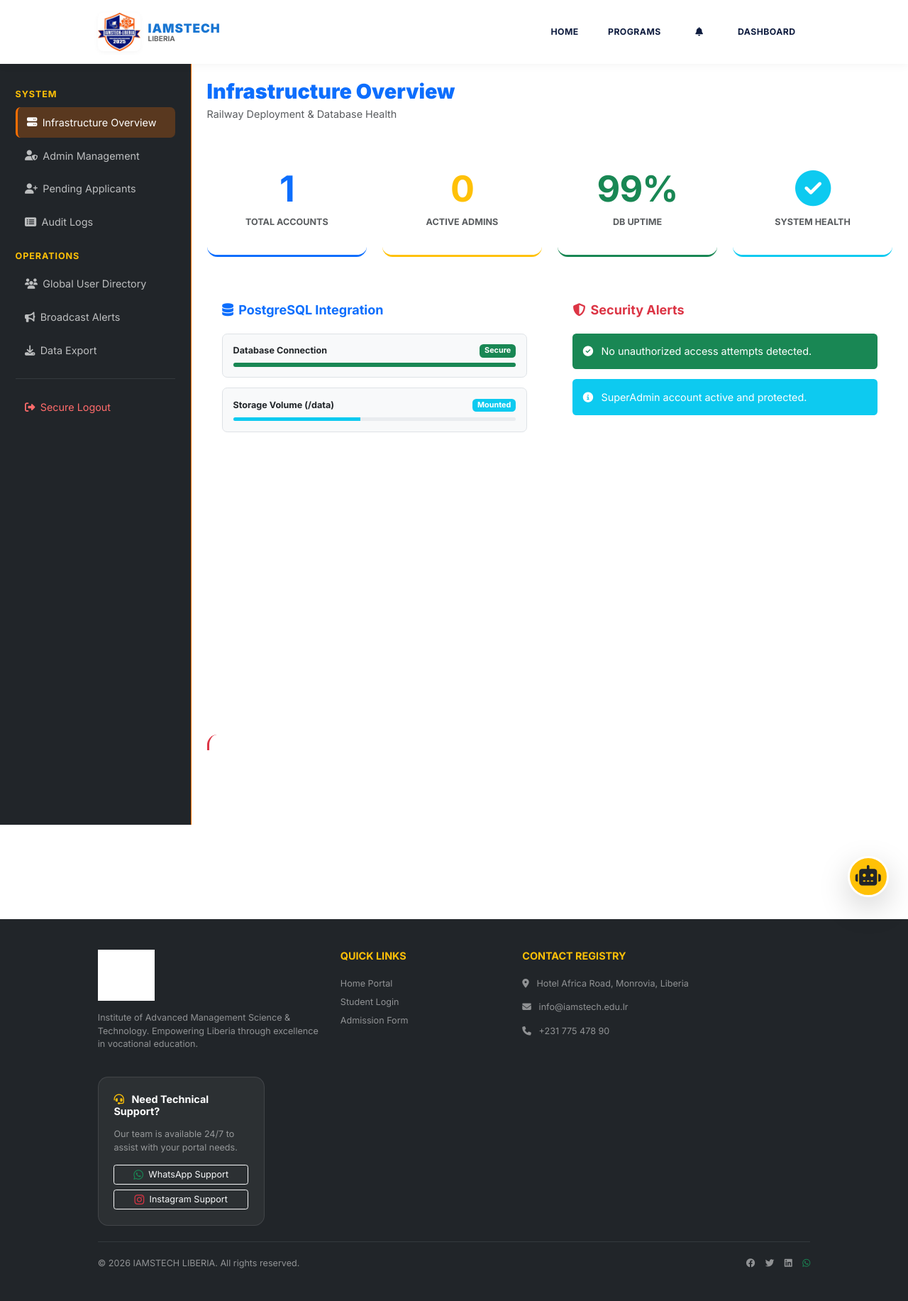
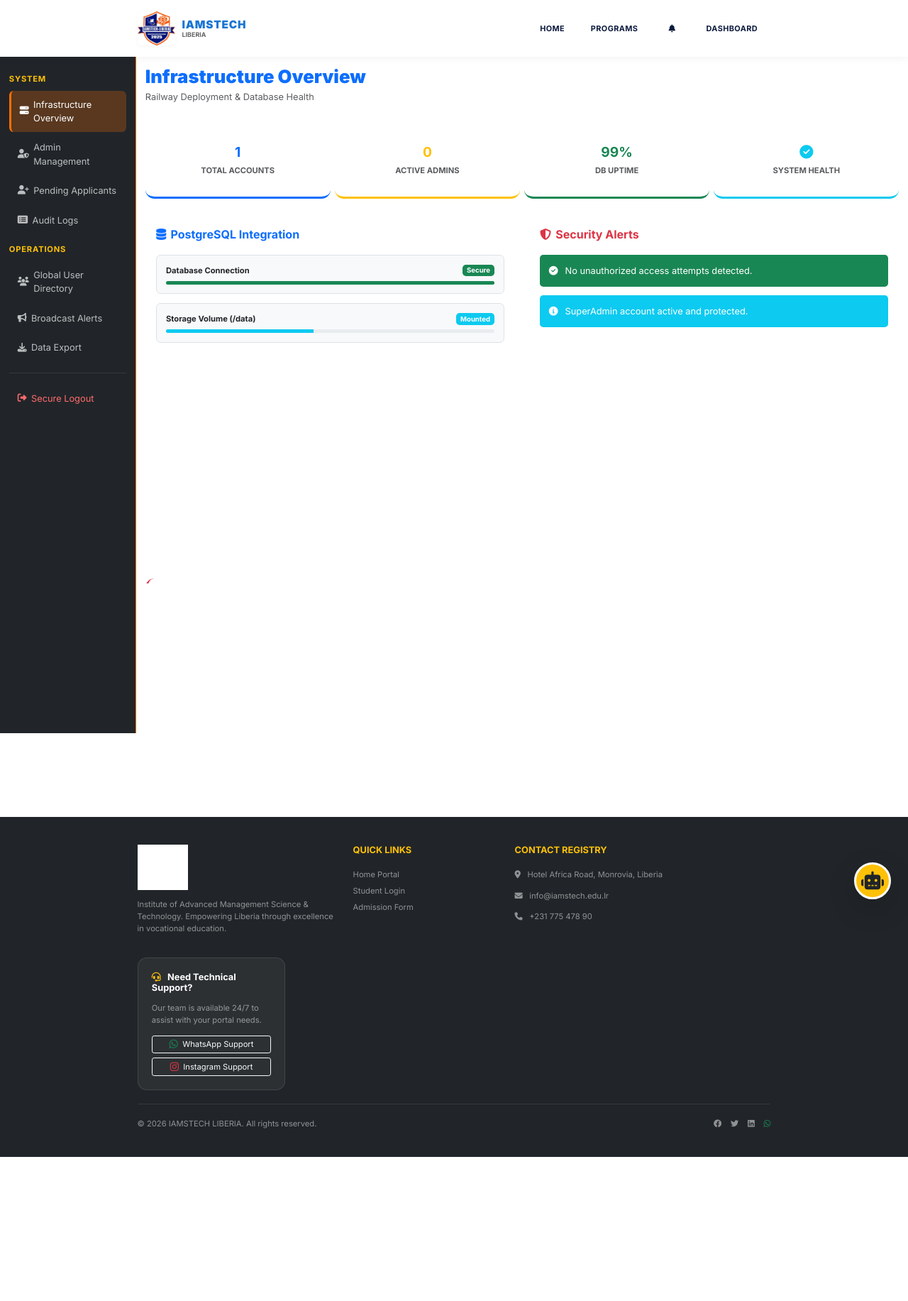
Before and after one commit to simoneswa/iamstech-school-system, a Flask app: page /dashboard in a window 1280 px wide. Shown: the whole page at 71% size. After the commit the page ends 1630 px from the top, so only its background shows below. Run offline with Flask 3, Linux system fonts and the light colour scheme; a user stored in the database is signed in; data comes from the database, SQL or seed files in the repository; data that the repository does not hold is empty.

Commit message:
Final compact UI optimization for SuperAdmin dashboard

```diff
--- a/templates/dashboards/superadmin.html
+++ b/templates/dashboards/superadmin.html
@@ -3,10 +3,10 @@
 {% block title %}SuperAdmin Center - IAMSTECH{% endblock %}
 {% block extra_css %}
 <style>
-    body { zoom: 0.9; } /* Subtle zoom out for better visibility */
-    .dash-card { transition: transform 0.2s; }
-    .dash-card:hover { transform: translateY(-5px); }
-    .stat-card { padding: 1.5rem !important; }
+    body { zoom: 0.8; } /* More aggressive zoom out */
+    .dash-card { padding: 1.2rem !important; margin-bottom: 0.5rem !important; }
+    .stat-card { padding: 1rem !important; border-radius: 12px !important; }
+    .stat-number { font-size: 1.5rem !important; }
 </style>
 {% endblock %}
 
@@ -14,7 +14,7 @@
 <div style="background: var(--soft-gray); min-height: 100vh;">
     <div class="d-flex" style="max-height: 100vh;">
         <!-- Sidebar Navigation -->
-        <nav class="bg-dark text-white p-4 position-fixed start-0 top-0" style="width: 300px; height: 100vh; overflow-y: auto; z-index: 999; border-right: 2px solid #ff6f00;">
+        <nav class="bg-dark text-white p-3 position-fixed start-0 top-0" style="width: 240px; height: 100vh; overflow-y: auto; z-index: 999; border-right: 2px solid #ff6f00;">
             <div class="mb-4 pb-3 border-bottom border-secondary">
                 <div class="d-flex align-items-center gap-2 mb-2">
                     <div style="width: 50px; height: 50px; background: rgba(255, 111, 0, 0.2); border-radius: 10px; display: flex; align-items: center; justify-content: center;">
@@ -61,7 +61,7 @@
         </nav>
 
         <!-- Main Content -->
-        <main class="flex-grow-1 p-4" style="margin-left: 300px; overflow-y: auto;">
+        <main class="flex-grow-1 p-3" style="margin-left: 240px; overflow-y: auto;">
 
             <!-- Infrastructure Overview -->
             <section id="section-overview" class="section-admin">
@@ -70,28 +70,28 @@
                     <p class="text-muted">Railway Deployment & Database Health</p>
                 </div>
 
-                <div class="row g-4 mb-5">
+                <div class="row g-2 mb-4">
                     <div class="col-md-3">
-                        <div class="dash-card p-4 rounded-4 text-center border-bottom border-4 border-primary">
-                            <div class="display-4 fw-bold text-primary mb-2">{{ users|length }}</div>
+                        <div class="dash-card p-3 rounded-4 text-center border-bottom border-4 border-primary">
+                            <div class="stat-number fw-bold text-primary mb-1">{{ users|length }}</div>
                             <p class="text-muted small fw-bold">TOTAL ACCOUNTS</p>
                         </div>
                     </div>
                     <div class="col-md-3">
-                        <div class="dash-card p-4 rounded-4 text-center border-bottom border-4 border-warning">
-                            <div class="display-4 fw-bold text-warning mb-2">{{ admins|length }}</div>
+                        <div class="dash-card p-3 rounded-4 text-center border-bottom border-4 border-warning">
+                            <div class="stat-number fw-bold text-warning mb-1">{{ admins|length }}</div>
                             <p class="text-muted small fw-bold">ACTIVE ADMINS</p>
                         </div>
                     </div>
                     <div class="col-md-3">
-                        <div class="dash-card p-4 rounded-4 text-center border-bottom border-4 border-success">
-                            <div class="display-4 fw-bold text-success mb-2">99%</div>
+                        <div class="dash-card p-3 rounded-4 text-center border-bottom border-4 border-success">
+                            <div class="stat-number fw-bold text-success mb-1">99%</div>
                             <p class="text-muted small fw-bold">DB UPTIME</p>
                         </div>
                     </div>
                     <div class="col-md-3">
-                        <div class="dash-card p-4 rounded-4 text-center border-bottom border-4 border-info">
-                            <div class="display-4 fw-bold text-info mb-2"><i class="fas fa-check-circle"></i></div>
+                        <div class="dash-card p-3 rounded-4 text-center border-bottom border-4 border-info">
+                            <div class="stat-number fw-bold text-info mb-1"><i class="fas fa-check-circle"></i></div>
                             <p class="text-muted small fw-bold">SYSTEM HEALTH</p>
                         </div>
                     </div>
```
